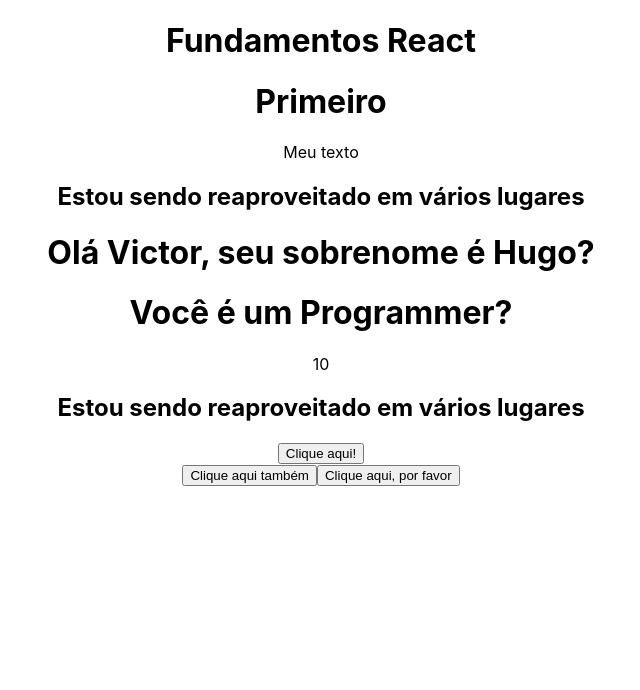
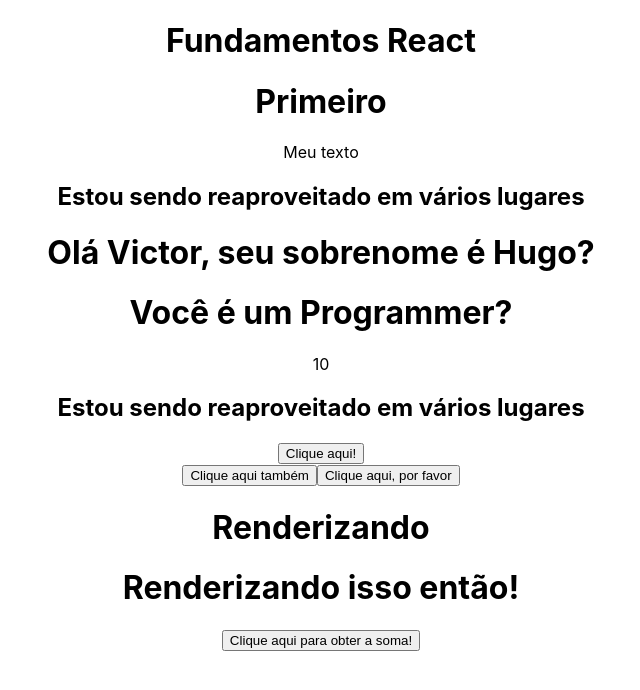
Before and after one commit to TorugoJS/estudos_react_udemy, a React (Create React App) app: page / in a window 1280 px wide. Shown: the top 690 px of the page, without its empty margins (319-959 px from the left). Built offline with nearby package versions, Linux system fonts and the light colour scheme.

Commit message:
estudos_react

```diff
--- a/src/App.js
+++ b/src/App.js
@@ -3,6 +3,7 @@
 import FirstComponent from './components/FirstComponent';
 import TemplateExpressions from './components/TemplateExpressions';
 import Events from './components/Events';
+import Challenge from './components/Challenge';
 
 function App() {
   return (
@@ -11,6 +12,7 @@
       <FirstComponent />
       <TemplateExpressions />
       <Events />
+      <Challenge />
     </div>
   );
 }
--- /dev/null
+++ b/src/components/Challenge.js
@@ -0,0 +1,18 @@
+
+
+const Challenge = () => {
+
+    const valorA = 10;
+    const valorB = 20;
+    const soma = valorA + valorB;
+
+    return (
+        <div>
+            <button onClick={()=>{
+              console.log(soma)
+            }}>Clique aqui para obter a soma!</button>
+        </div>
+    )
+}
+
+export default Challenge;
--- a/src/components/Events.js
+++ b/src/components/Events.js
@@ -5,6 +5,16 @@
     const handleClick = (e) => {
         console.log(e)
         console.log("Ativou")
+    }
+
+    const renderSomething = (x) => {
+        if (x) {
+            return <h1>Renderizando</h1>
+
+        } else {
+            return <h1>Renderizando isso então!</h1>
+
+        }
     }
 
 
@@ -22,7 +32,8 @@
                     }
                 }}>Clique aqui, por favor</button>
             </div>
-
+                {renderSomething(true)}
+                {renderSomething(false)}
         </div>
     )
 }
```
